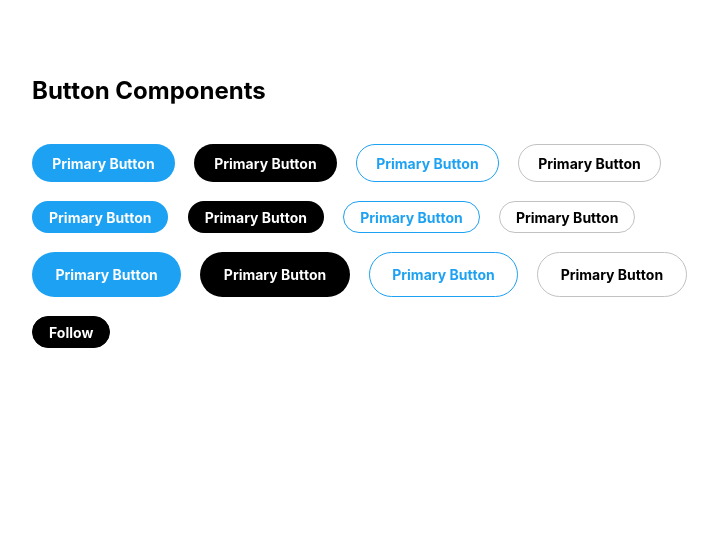
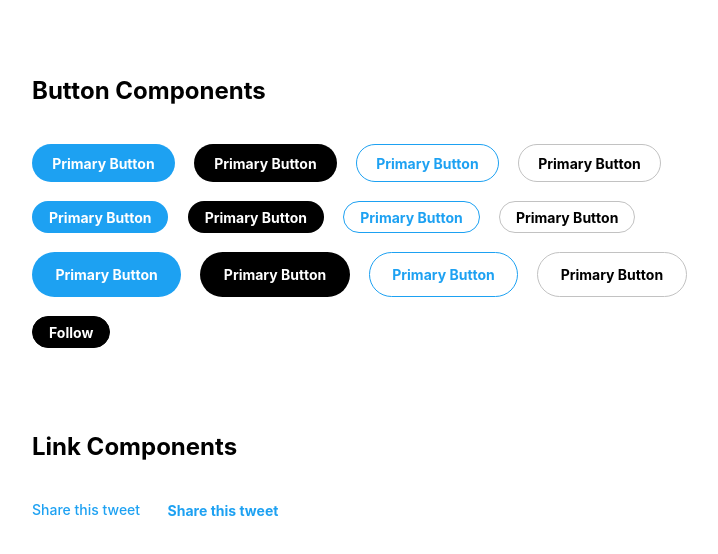
Before and after one commit to yashsehgal/twitter-ui-kit, a React (Create React App) app: page / in a window 1280 px wide. Shown: the top 554 px of the page, without its empty margins (24-742 px from the left). Built offline with nearby package versions, Linux system fonts and the light colour scheme.

Commit message:
[Feature UI Component]: Link variation components added

```diff
--- a/src/App.js
+++ b/src/App.js
@@ -1,5 +1,7 @@
 import Button from "./components/Button";
 import FollowButton from "./components/Button/FollowButton";
+import DefaultLink from "./components/Link";
+import ActionLink from "./components/Link/ActionLink";
 import './components/style.css';
 
 export default function App() {
@@ -87,6 +89,29 @@ export default function App() {
           />
         </div>
       </div>
+      <div className="links-variations-wrapper"
+        style={{
+          display: 'flex',
+          flexDirection: 'column',
+          alignItems: 'flex-start',
+          gap: '1.2rem',
+          paddingRight: '3rem',
+          paddingLeft: '3rem',
+          paddingTop: '1rem'
+        }}
+      >
+        <h2>Link Components</h2>
+        <div style={{
+          display: 'flex',
+          flexDirection: 'row',
+          alignItems: 'center',
+          justifyContent: 'flex-start',
+          gap: '1.2rem'
+        }}>
+          <DefaultLink>Share this tweet</DefaultLink>
+          <ActionLink>Share this tweet</ActionLink>
+        </div>
+      </div>
     </div>
   )
 }
--- /dev/null
+++ b/src/components/Link/ActionLink.js
@@ -0,0 +1,36 @@
+import React from 'react';
+import './link-style.css';
+
+export default function ActionLink({
+    children,
+    href,
+    rel,
+    style,
+    onClick,
+    className,
+    id
+}) {
+    const actionLinkProperties = {
+        'children': children,
+        'href': (href) ? href : '#',
+        'id': (id) ? id : '',
+        'className': (className) ? `action-link ${className}` : 'action-link',
+        'style': style,
+        'onClick': onClick,
+        'rel': (rel) ? rel : 'noreferrer'
+    };
+
+    return (
+        <React.Fragment>
+            <a href={actionLinkProperties.href}
+                className={actionLinkProperties.className}
+                id={actionLinkProperties.id}
+                onClick={actionLinkProperties.onClick}
+                style={actionLinkProperties.style}
+                rel={actionLinkProperties.rel}
+            >
+                {actionLinkProperties.children}
+            </a>
+        </React.Fragment>
+    )
+}
--- /dev/null
+++ b/src/components/Link/index.js
@@ -0,0 +1,36 @@
+import React from 'react';
+import './link-style.css';
+
+export default function DefaultLink({
+    children,
+    href,
+    rel,
+    style,
+    onClick,
+    className,
+    id
+}) {
+    const defaultLinkProperties = {
+        'children': children,
+        'href': (href) ? href : '#',
+        'id': (id) ? id : '',
+        'className': (className) ? `default-link ${className}` : 'default-link',
+        'style': style,
+        'onClick': onClick,
+        'rel': (rel) ? rel : 'noreferrer'
+    };
+
+    return (
+        <React.Fragment>
+            <a href={defaultLinkProperties.href}
+                className={defaultLinkProperties.className}
+                id={defaultLinkProperties.id}
+                onClick={defaultLinkProperties.onClick}
+                style={defaultLinkProperties.style}
+                rel={defaultLinkProperties.rel}
+            >
+                {defaultLinkProperties.children}
+            </a>
+        </React.Fragment>
+    )
+}
--- /dev/null
+++ b/src/components/Link/link-style.css
@@ -0,0 +1,32 @@
+a {
+  font-size: 14px;
+  font-family: inherit;
+  text-decoration: none;
+}
+
+.default-link {
+  color: var(--primary-theme);
+  font-weight: 500;
+  border-bottom-style: solid;
+  border-bottom-width: 1px;
+  border-bottom-color: transparent;
+}
+.default-link:hover {
+  border-bottom-width: 1px;
+  border-bottom-style: solid;
+  border-color: var(--primary-theme);
+}
+
+.action-link {
+  color: var(--primary-theme);
+  font-weight: 700;
+  border-radius: 12px;
+  padding: 0.125rem 0.52rem;
+}
+.action-link:hover {
+  background: var(--primary-blue-outline-hover);
+  color: var(--primary-blue-solid-hover);
+}
+.action-link:focus:hover {
+  background: var(--primary-blue-outline-hover-dark);
+}/*# sourceMappingURL=link-style.css.map */
--- /dev/null
+++ b/src/components/Link/link-style.scss
@@ -0,0 +1,32 @@
+a {
+    font-size: 14px;
+    font-family: inherit;
+    text-decoration: none;
+}
+
+.default-link {
+    color: var(--primary-theme);
+    font-weight: 500;
+    border-bottom-style: solid;
+    border-bottom-width: 1px;
+    border-bottom-color: transparent;
+    &:hover {
+        border-bottom-width: 1px;
+        border-bottom-style: solid;
+        border-color: var(--primary-theme);
+    }
+}
+
+.action-link {
+    color: var(--primary-theme);
+    font-weight: 700;
+    border-radius: 12px;
+    padding: 0.125rem 0.520rem;
+    &:hover {
+        background: var(--primary-blue-outline-hover);
+        color: var(--primary-blue-solid-hover);
+    }
+    &:focus:hover {
+        background: var(--primary-blue-outline-hover-dark);
+    }
+}
--- a/src/components/style.css
+++ b/src/components/style.css
@@ -3,6 +3,7 @@
   --primary-theme: #1DA1F2;
   --primary-blue-solid-hover: #1B94DE;
   --primary-blue-outline-hover: #1B94DE12;
+  --primary-blue-outline-hover-dark: #1B94DE3D;
   --primary-dimmed-bg-theme: #15202B;
   --primary-black-theme: #000000;
   --dimmed-bg-overlay: #192734;
--- a/src/components/style.scss
+++ b/src/components/style.scss
@@ -9,6 +9,7 @@
     --primary-blue-solid-hover: #1B94DE;
     // blue color while hovering on outlined blue elements
     --primary-blue-outline-hover: #1B94DE12;
+    --primary-blue-outline-hover-dark: #1B94DE3D;
     // dimmed-bg color for dimmed theme
     --primary-dimmed-bg-theme: #15202B;
     // black theme color for dark/black theme
```
Also changed, not shown: 2 other files (tests, documents, lock files or other folders).
